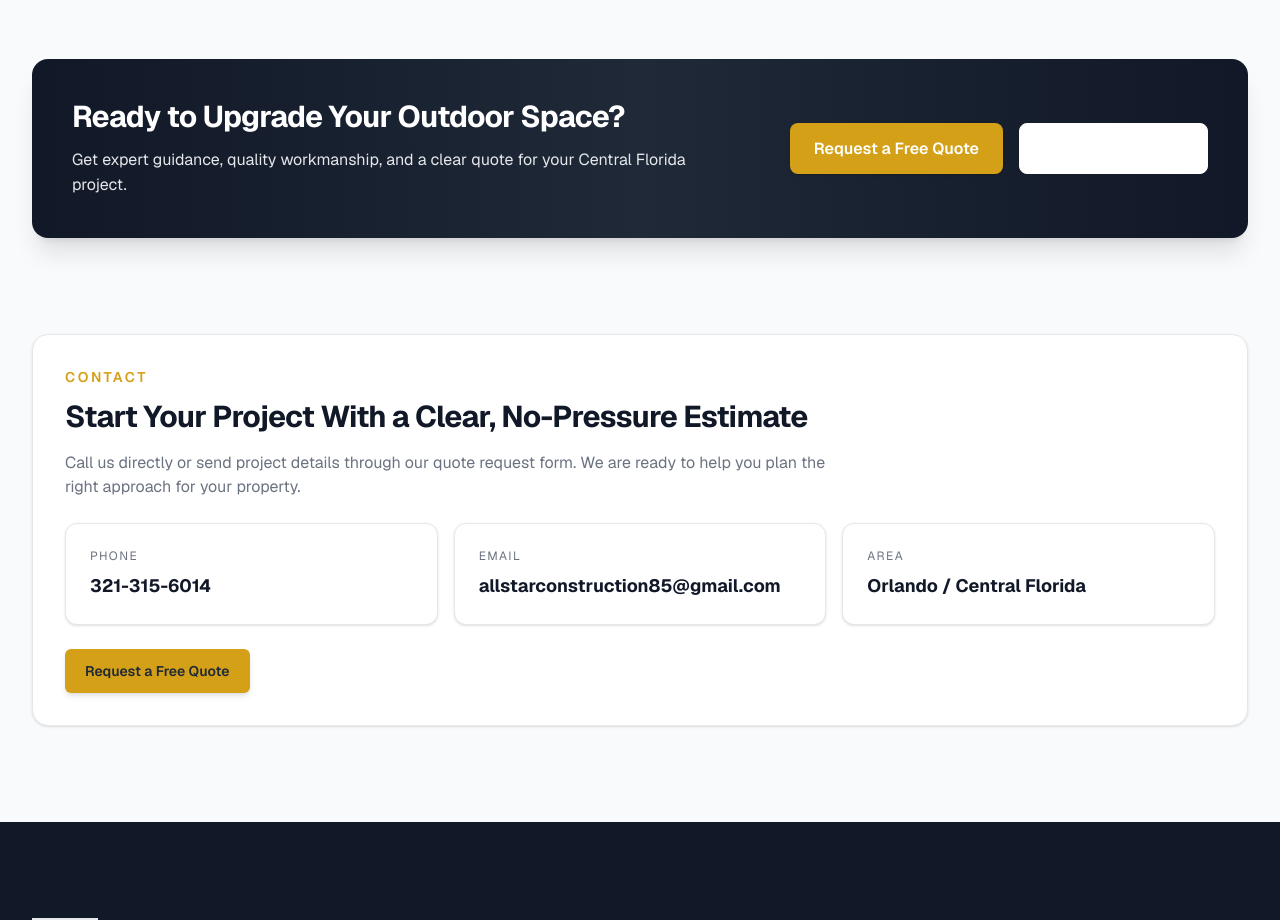
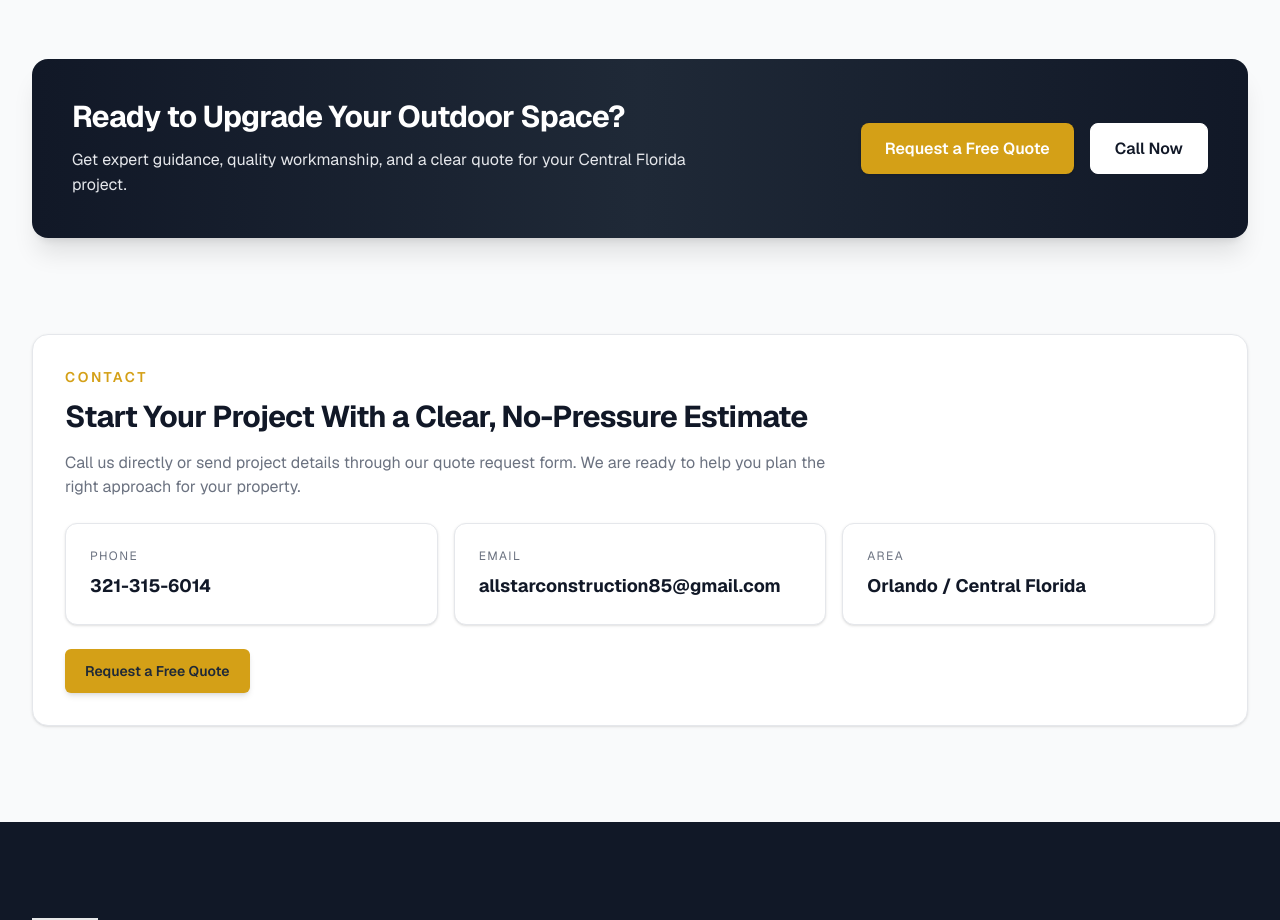
Before and after one commit to Skipp3r407/allstar-construction-site, a Next.js app: page / in a window 1280 px wide. Shown: the part 5380-6300 px from the top of the page. Built offline with nearby package versions, Linux system fonts and the light colour scheme.

Commit message:
Fix CTA secondary button text visibility.
Ensure the call action remains readable by forcing high-contrast text and using a stable short label in dark CTA sections.

Made-with: Cursor

```diff
--- a/components/cta-banner.tsx
+++ b/components/cta-banner.tsx
@@ -28,9 +28,10 @@ export function CtaBanner({
               </Link>
               <a
                 href={company.phoneLink}
-                className="inline-flex w-full items-center justify-center rounded-lg border border-white bg-white px-6 py-3 font-semibold text-[#111827] transition-all duration-200 hover:bg-[#f3f4f6] sm:w-auto"
+                className="inline-flex w-full items-center justify-center rounded-lg border border-white bg-white px-6 py-3 font-semibold !text-[#111827] transition-all duration-200 hover:bg-[#f3f4f6] sm:w-auto"
+                aria-label={`Call ${company.phone}`}
               >
-                Call {company.phone}
+                Call Now
               </a>
             </div>
           </div>
```
